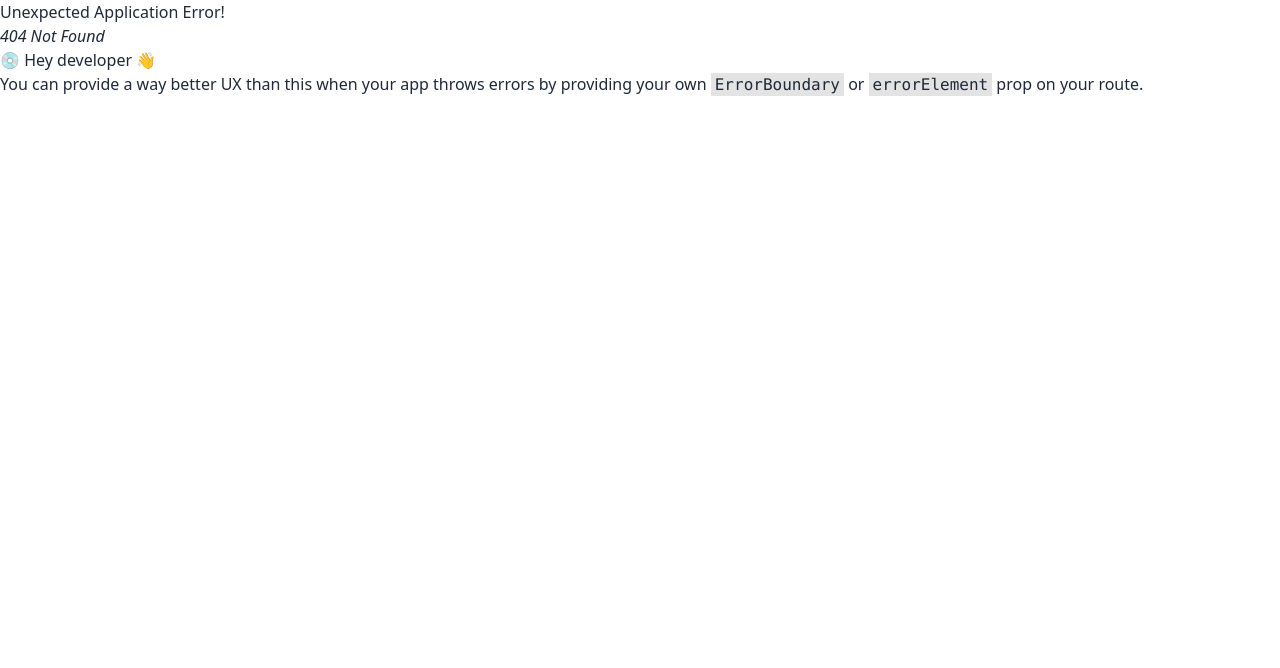
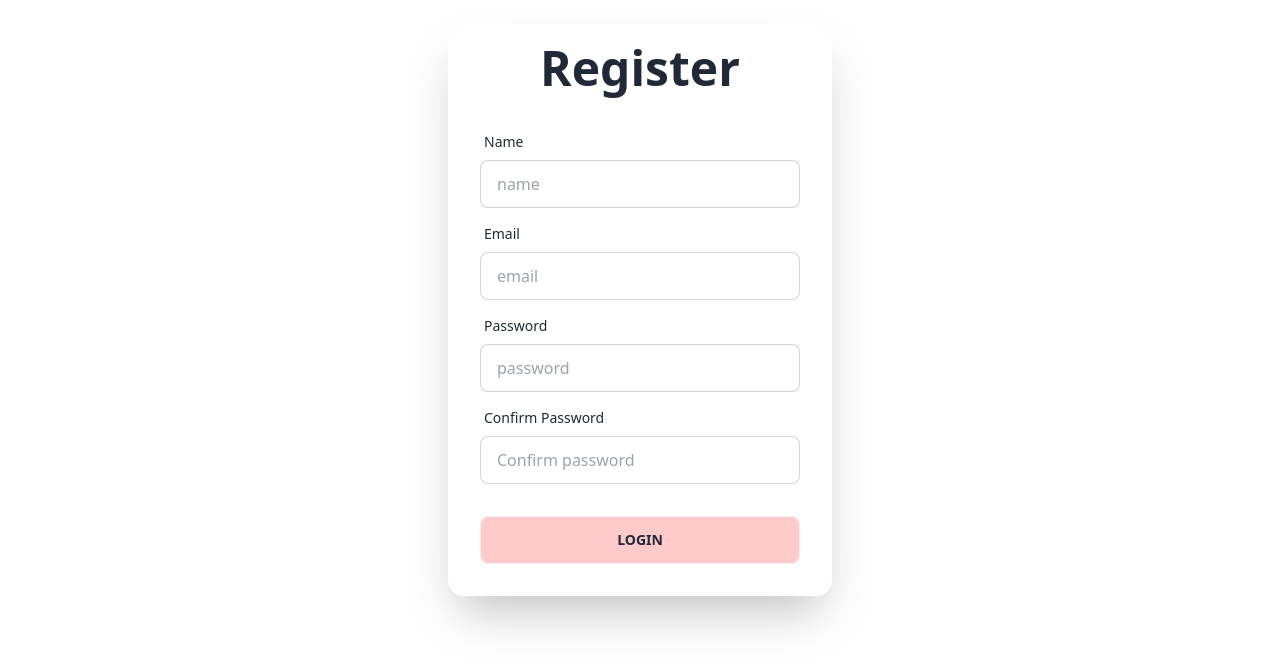
Before and after one commit to maufdev09/sumer-camp-client, a React (Vite) app: page /register in a window 1280 px wide. Before the commit this address had no page. Shown: the top 668 px of the page. Built offline with nearby package versions, Linux system fonts and the light colour scheme.

Commit message:
login and registration done

```diff
--- a/package.json
+++ b/package.json
@@ -15,6 +15,7 @@
     "match-sorter": "^6.3.1",
     "react": "^18.2.0",
     "react-dom": "^18.2.0",
+    "react-hook-form": "^7.44.3",
     "react-icons": "^4.9.0",
     "react-router-dom": "^6.12.0",
     "sort-by": "^1.2.0"
--- /dev/null
+++ b/src/components/Register/Register.jsx
@@ -0,0 +1,98 @@
+import { useForm, useWatch } from "react-hook-form";
+
+const Register = () => {
+  const {
+    handleSubmit,
+    register,
+    formState: { errors },
+    watch,
+  } = useForm();
+  const onSubmit = (values) => console.log(values);
+  const password = watch("password");
+  return (
+    <form onSubmit={handleSubmit(onSubmit)}>
+      <div className="card flex-shrink-0 w-full mx-auto my-6 max-w-sm shadow-2xl bg-base-100 ">
+        <h1 className="text-5xl font-bold text-center pt-5">Register</h1>
+
+        <div className="card-body ">
+          <div className="form-control">
+            <label className="label">
+              <span className="label-text">Name</span>
+            </label>
+            <input
+              type="text"
+              placeholder="name"
+              className="input input-bordered"
+              {...register("name", {
+                required: "Required",
+              })}
+            />
+            {errors?.name && errors?.name.message}
+          </div>
+          <div className="form-control">
+            <label className="label">
+              <span className="label-text">Email</span>
+            </label>
+            <input
+              type="text"
+              placeholder="email"
+              className="input input-bordered"
+              {...register("email", {
+                required: "Required",
+              })}
+            />
+            {errors?.email && errors?.email.message}
+          </div>
+          <div className="form-control">
+            <label className="label">
+              <span className="label-text">Password</span>
+            </label>
+            <input
+              type="password"
+              placeholder="password"
+              className="input input-bordered"
+              {...register("password", {
+                required: "Required",
+                minLength: {
+                  value: 6,
+                  message: "password must be at least 6 charecters",
+                },
+                pattern: {
+                  value:
+                    /^(?=.*[A-Z])(?=.*\d)(?=.*[@$!%*?&])[A-Za-z\d@$!%*?&]+$/,
+                  message:
+                    "password must contains at least one uppercase letter,one digit,and one special charecter",
+                },
+              })}
+            />
+            {errors?.password && errors?.password.message}
+          </div>
+          {/* confirm password */}
+          <div className="form-control">
+            <label className="label">
+              <span className="label-text">Confirm Password</span>
+            </label>
+            <input
+              type="password"
+              placeholder="Confirm password"
+              className="input input-bordered"
+              {...register("congfirmpassword", {
+                required: "Required",
+                validate: (value) =>
+                  value === password || "password do not match",
+              })}
+            />
+            {errors?.congfirmpassword && errors?.congfirmpassword.message}
+          </div>
+          <div className="form-control mt-6">
+            <button type="submit" className="btn  bg-red-200">
+              Login
+            </button>
+          </div>
+        </div>
+      </div>
+    </form>
+  );
+};
+
+export default Register;
--- a/src/components/Shared/Navbar.jsx
+++ b/src/components/Shared/Navbar.jsx
@@ -72,7 +72,9 @@ const Navbar = () => {
           </ul>
         </div>
         <div className="navbar-end">
-          <a className="btn bg-red-200">login</a>
+          <Link to="/login" className="btn bg-red-200">
+            login
+          </Link>
         </div>
       </div>
     </div>
--- /dev/null
+++ b/src/components/login/Login.jsx
@@ -0,0 +1,72 @@
+import React from "react";
+import { useForm } from "react-hook-form";
+
+const Login = () => {
+  const {
+    handleSubmit,
+    register,
+    formState: { errors },
+  } = useForm();
+  const onSubmit = (values) => console.log(values);
+  return (
+    <form onSubmit={handleSubmit(onSubmit)}>
+      <div className="card flex-shrink-0 w-full mx-auto my-6 max-w-sm shadow-2xl bg-base-100 ">
+        <h1 className="text-5xl font-bold text-center pt-5">Login now!</h1>
+
+        <div className="card-body ">
+          <div className="form-control">
+            <label className="label">
+              <span className="label-text">Email</span>
+            </label>
+            <input
+              type="text"
+              placeholder="email"
+              className="input input-bordered"
+              {...register("email", {
+                required: "Required",
+              })}
+            />
+            {errors?.email && errors?.email.message}
+          </div>
+          <div className="form-control">
+            <label className="label">
+              <span className="label-text">Password</span>
+            </label>
+            <input
+              type="text"
+              placeholder="password"
+              className="input input-bordered"
+              {...register("password", {
+                required: "Required",
+              })}
+            />
+            {errors?.password && errors?.password.message}
+
+            <label className="label">
+              <a href="#" className="label-text-alt link link-hover">
+                Forgot password?
+              </a>
+            </label>
+          </div>
+          <div className="form-control mt-6">
+            <button type="submit" className="btn  bg-red-200">
+              Login
+            </button>
+          </div>
+        </div>
+      </div>
+    </form>
+  );
+};
+
+export default Login;
+
+{
+  /* <input
+  type="email"
+  {...register("email", {
+    required: "Required",
+  })}
+/>
+{errors.email && errors.email.message} */
+}
--- a/src/firebase/firebase.config.js
+++ b/src/firebase/firebase.config.js
@@ -0,0 +1,19 @@
+// Import the functions you need from the SDKs you need
+import { initializeApp } from "firebase/app";
+// TODO: Add SDKs for Firebase products that you want to use
+// https://firebase.google.com/docs/web/setup#available-libraries
+
+// Your web app's Firebase configuration
+const firebaseConfig = {
+  apiKey: "AIzaSyAlqfem3ewuPTZyE1y480rrCEJRS5LO4tg",
+  authDomain: "sports-pro-96acb.firebaseapp.com",
+  projectId: "sports-pro-96acb",
+  storageBucket: "sports-pro-96acb.appspot.com",
+  messagingSenderId: "454720356939",
+  appId: "1:454720356939:web:5fdb6e44d666bfbb1c83ce",
+};
+
+// Initialize Firebase
+const app = initializeApp(firebaseConfig);
+
+export default app;
```
Also changed, not shown: src/routs/Routs.jsx (+10 -0 lines), 1 other file (tests, documents, lock files or other folders).
